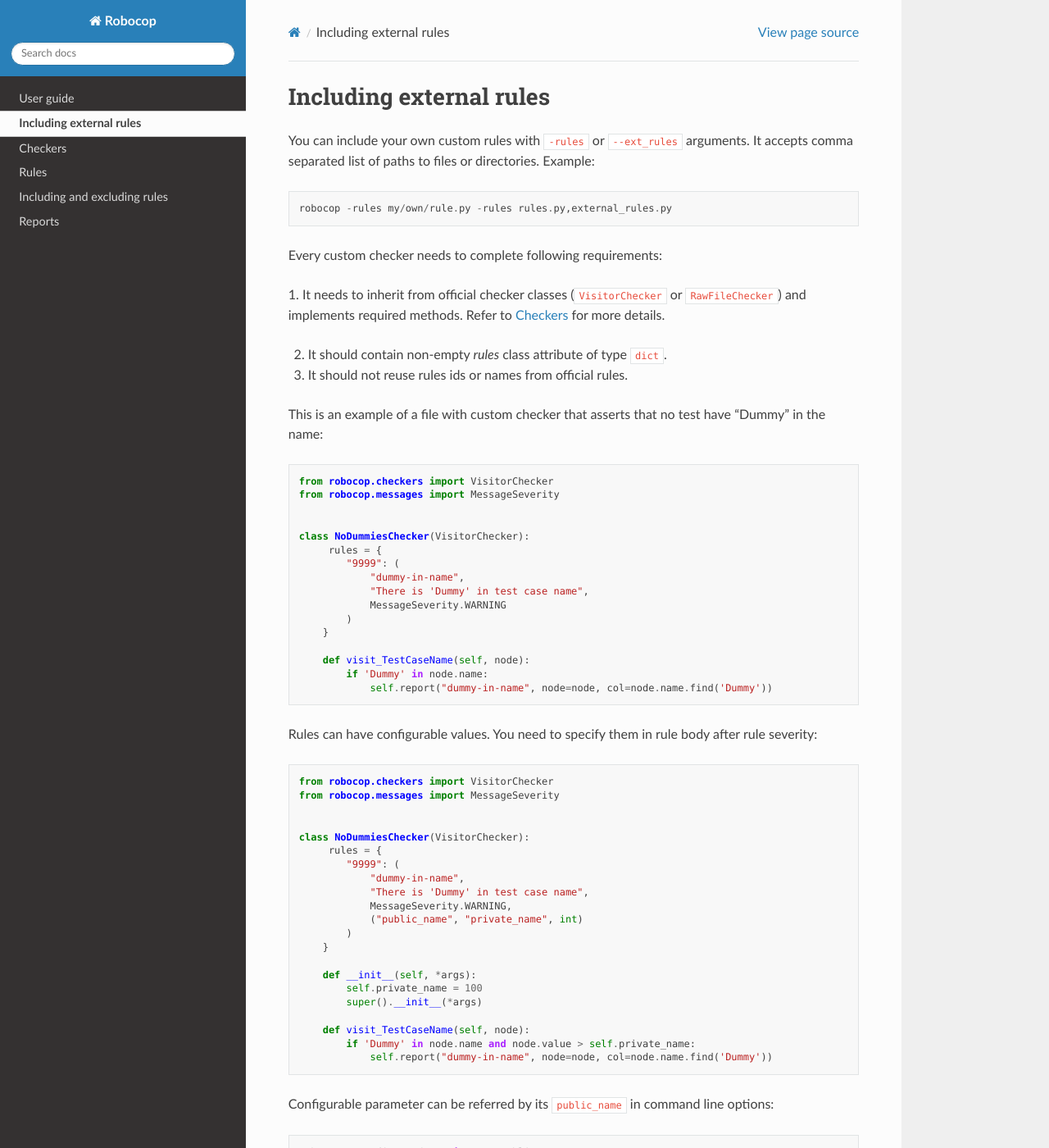
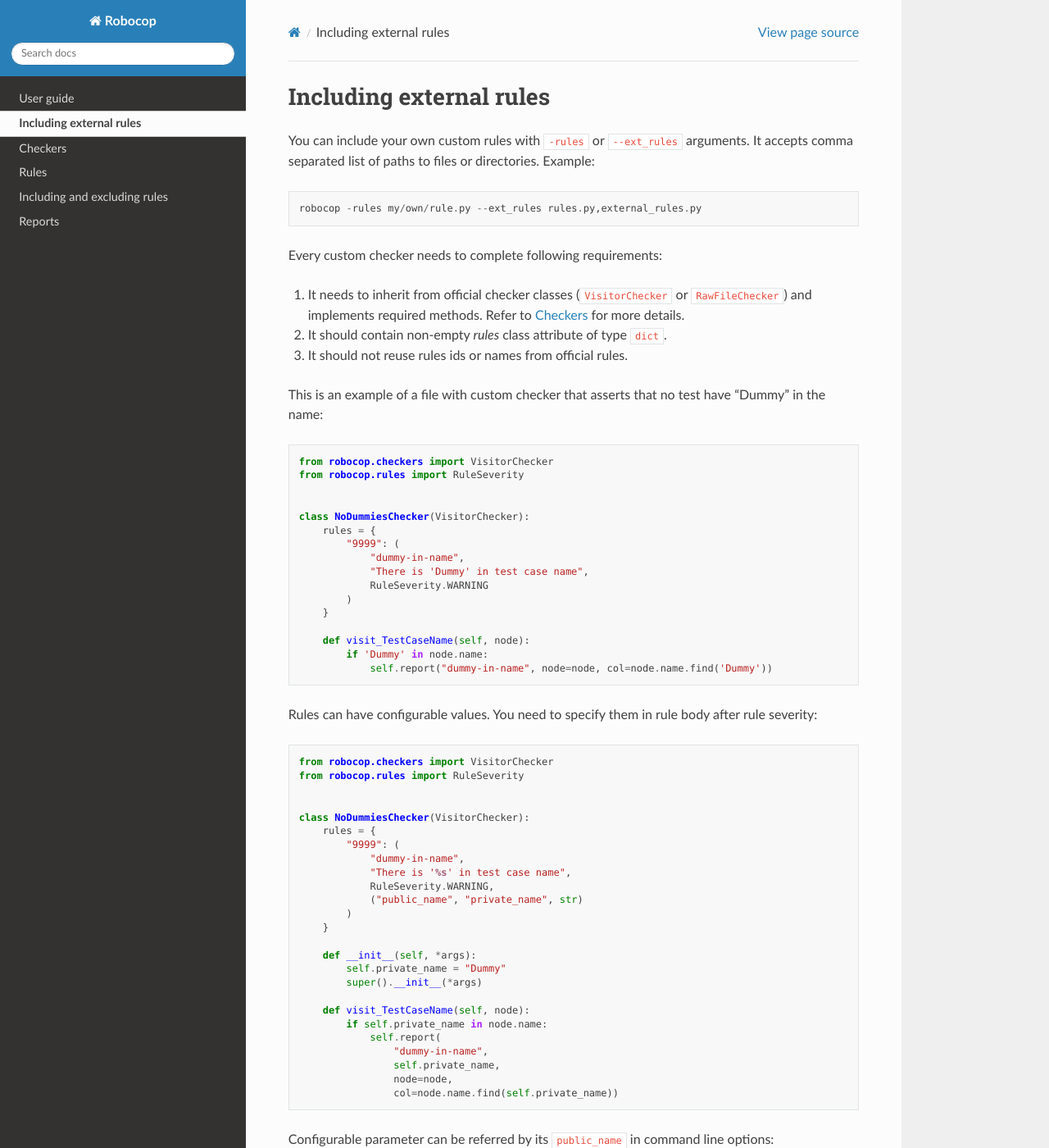
Before and after one commit to MarketSquare/robotframework-robocop, a Sphinx documentation site: the page built from docs/external_rules.rst, in a window 1280 px wide and 1400 px high. Shown: the whole window at 82% size. Built offline with Sphinx 7.4.7 and the Read the Docs theme 2.0.0, drawn with Linux system fonts in a browser that asks for light colours; some of the changed text lies outside the part shown.

Commit message:
Update external_rules.rst
Update examples to use RuleSeverity instead of MessageSeverity.
Update second example to make it work.

```diff
--- a/docs/external_rules.rst
+++ b/docs/external_rules.rst
@@ -6,12 +6,11 @@ Including external rules
 You can include your own custom rules with ``-rules`` or ``--ext_rules`` arguments.
 It accepts comma separated list of paths to files or directories. Example::
 
-    robocop -rules my/own/rule.py -rules rules.py,external_rules.py
+    robocop -rules my/own/rule.py --ext_rules rules.py,external_rules.py
 
 Every custom checker needs to complete following requirements:
 
-1. It needs to inherit from official checker classes (``VisitorChecker`` or ``RawFileChecker``) and implements required methods.
-Refer to :ref:`checkers` for more details.
+1. It needs to inherit from official checker classes (``VisitorChecker`` or ``RawFileChecker``) and implements required methods. Refer to :ref:`checkers` for more details.
 
 2. It should contain non-empty *rules* class attribute of type ``dict``.
 
@@ -20,15 +19,15 @@ Refer to :ref:`checkers` for more details.
 This is an example of a file with custom checker that asserts that no test have "Dummy" in the name::
 
     from robocop.checkers import VisitorChecker
-    from robocop.messages import MessageSeverity
+    from robocop.rules import RuleSeverity
 
 
     class NoDummiesChecker(VisitorChecker):
-         rules = {
+        rules = {
             "9999": (
                 "dummy-in-name",
                 "There is 'Dummy' in test case name",
-                MessageSeverity.WARNING
+                RuleSeverity.WARNING
             )
         }
 
@@ -39,28 +38,31 @@ This is an example of a file with custom checker that asserts that no test have
 Rules can have configurable values. You need to specify them in rule body after rule severity::
 
     from robocop.checkers import VisitorChecker
-    from robocop.messages import MessageSeverity
+    from robocop.rules import RuleSeverity
 
 
     class NoDummiesChecker(VisitorChecker):
-         rules = {
+        rules = {
             "9999": (
                 "dummy-in-name",
-                "There is 'Dummy' in test case name",
-                MessageSeverity.WARNING,
-                ("public_name", "private_name", int)
+                "There is '%s' in test case name",
+                RuleSeverity.WARNING,
+                ("public_name", "private_name", str)
             )
         }
 
         def __init__(self, *args):
-            self.private_name = 100
+            self.private_name = "Dummy"
             super().__init__(*args)
 
         def visit_TestCaseName(self, node):
-            if 'Dummy' in node.name and node.value > self.private_name:
-                self.report("dummy-in-name", node=node, col=node.name.find('Dummy'))
-
+            if self.private_name in node.name:
+                self.report(
+                    "dummy-in-name",
+                    self.private_name,
+                    node=node,
+                    col=node.name.find(self.private_name))
 
 Configurable parameter can be referred by its :code:`public_name` in command line options::
 
-    robocop --configure dummy-in-name:public_name:50
+    robocop --ext_rules my/own/rule.py --configure dummy-in-name:public_name:AnotherDummy
```
